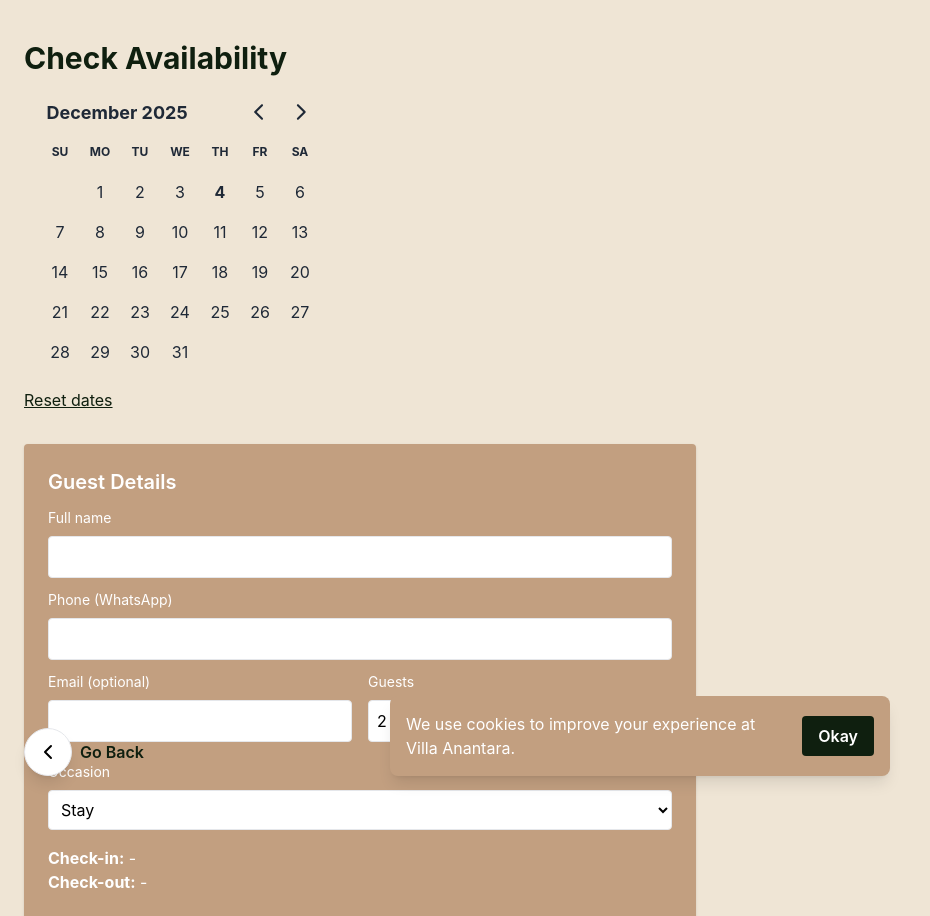
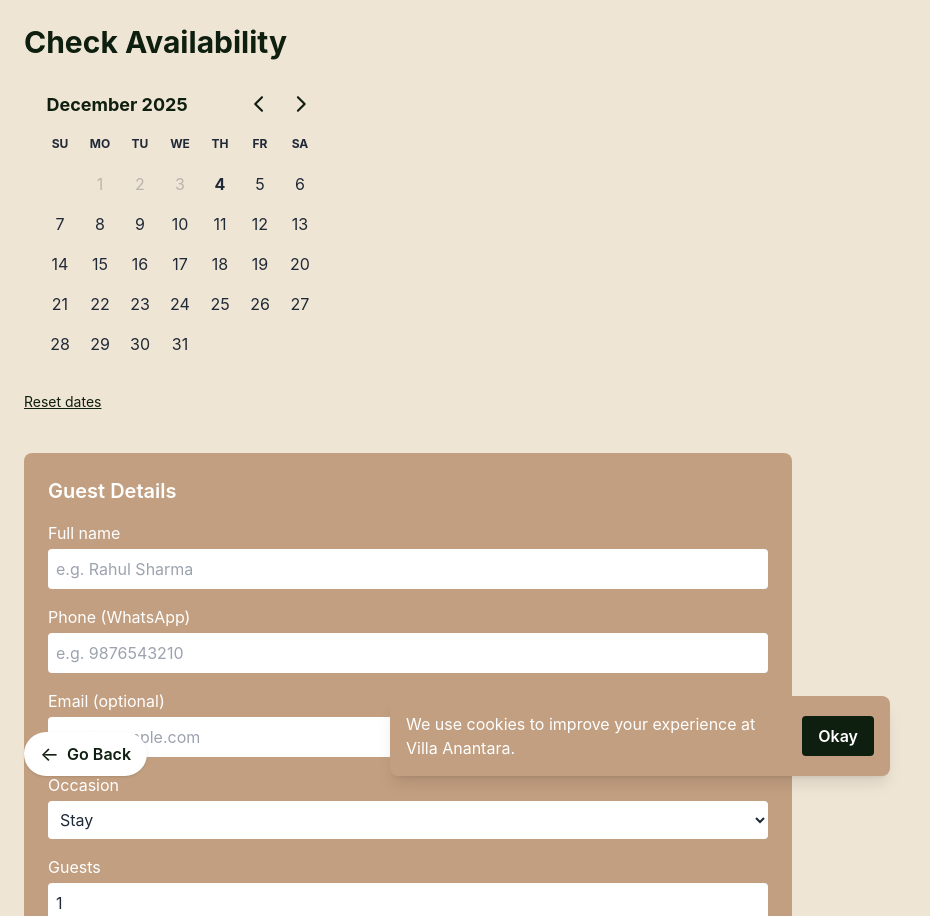
Before and after one commit to intelligencefordm-glitch/villa-anantara-web, a Next.js app: page /check in a window 1280 px wide. Shown: the top 916 px of the page, without its empty margins (0-930 px from the left). Built offline with nearby package versions, Linux system fonts and the light colour scheme; no server answers; the database is empty.

Commit message:
Update page.tsx

```diff
--- a/app/check/page.tsx
+++ b/app/check/page.tsx
@@ -1,311 +1,202 @@
 "use client";
 
-import { useEffect, useState, useRef } from "react";
+import React, { useEffect, useState, useRef } from "react";
 import { DayPicker } from "react-day-picker";
 import "react-day-picker/dist/style.css";
-import { format, eachDayOfInterval, isBefore } from "date-fns";
+import { format, differenceInDays } from "date-fns";
 
-export default function CheckAvailability() {
-  const [blockedDates, setBlockedDates] = useState<Date[]>([]);
-  const [loading, setLoading] = useState(true);
-
-  const [checkIn, setCheckIn] = useState<Date | undefined>(undefined);
-  const [checkOut, setCheckOut] = useState<Date | undefined>(undefined);
-
-  // Guest form fields
+export default function CheckAvailabilityPage() {
+  const [range, setRange] = useState<{ from?: Date; to?: Date }>({});
+  const [phone, setPhone] = useState("");
   const [name, setName] = useState("");
-  const [phone, setPhone] = useState("");
   const [email, setEmail] = useState("");
-  const [guests, setGuests] = useState<number>(2);
+  const [guests, setGuests] = useState(1);
   const [occasion, setOccasion] = useState("Stay");
 
-  const [warning, setWarning] = useState("");
-  const [sending, setSending] = useState(false);
-
-  // For auto-scroll after date selection
   const formRef = useRef<HTMLDivElement | null>(null);
 
+  const mocha = "#C29F80";
+
+  // AUTO SCROLL TO FORM AFTER DATE SELECTION
   useEffect(() => {
-    loadBlockedDates();
-  }, []);
-
-  async function loadBlockedDates() {
-    setLoading(true);
-    try {
-      const res = await fetch("/api/blocks/list");
-      const json = await res.json();
-      if (Array.isArray(json)) {
-        setBlockedDates(json.map((d: any) => new Date(d.date)));
+    if (range.from && formRef.current) {
+      formRef.current.scrollIntoView({ behavior: "smooth" });
     }
-    } catch (e) {
-      console.error("Failed load blocked", e);
-    } finally {
-      setLoading(false);
-    }
-  }
-
-  const rangeHasBlockedDates = (start: Date, end: Date) => {
-    const allDays = eachDayOfInterval({ start, end });
-    return allDays.some((d) =>
-      blockedDates.some(
-        (b) => format(b, "yyyy-MM-dd") === format(d, "yyyy-MM-dd")
-      )
-    );
-  };
-
-  const handleSelect = (day: Date) => {
-    setWarning("");
-
-    // First date selection
-    if (!checkIn) {
-      setCheckIn(day);
-      setCheckOut(undefined);
-      return;
-    }
-
-    // Same day check-in/out — not allowed
-    if (format(day, "yyyy-MM-dd") === format(checkIn, "yyyy-MM-dd")) {
-      setWarning("Check-out must be at least 1 day after check-in.");
-      return;
-    }
-
-    // Clicking before check-in resets selection
-    if (isBefore(day, checkIn)) {
-      setCheckIn(day);
-      setCheckOut(undefined);
-      return;
-    }
-
-    // Range overlaps blocked dates
-    if (rangeHasBlockedDates(checkIn, day)) {
-      setWarning("Selected dates include unavailable dates.");
-      return;
-    }
-
-    // Valid range chosen
-    setCheckOut(day);
-
-    // Auto-scroll to form
-    if (formRef.current) {
-      setTimeout(() => {
-        formRef.current?.scrollIntoView({ behavior: "smooth" });
-      }, 150);
-    }
-  };
+  }, [range]);
 
   const nights =
-    checkIn && checkOut
-      ? eachDayOfInterval({ start: checkIn, end: checkOut }).length - 1
-      : 0;
+    range.from && range.to ? differenceInDays(range.to, range.from) : 0;
 
-  const resetDates = () => {
-    setCheckIn(undefined);
-    setCheckOut(undefined);
-    setWarning("");
-  };
+  const today = new Date();
+  today.setHours(0, 0, 0, 0); // Clean midnight
 
-  const validateForm = () => {
-    if (!name.trim()) {
-      setWarning("Please enter your name.");
-      return false;
-    }
-    if (!phone.trim()) {
-      setWarning("Please enter your phone number.");
-      return false;
-    }
-    if (!checkIn || !checkOut) {
-      setWarning("Please select check-in and check-out dates.");
-      return false;
-    }
-    return true;
-  };
+  // RESET FUNCTION
+  const resetDates = () => setRange({});
 
-  const sendInquiry = async () => {
-    setWarning("");
-    if (!validateForm()) return;
+  // SEND WHATSAPP MESSAGE
+  const handleWhatsApp = () => {
+    if (!range.from || !range.to) return alert("Select your dates first!");
+    if (!name) return alert("Please enter your name");
+    if (!phone) return alert("Please enter your phone number");
 
-    setSending(true);
+    const msg = encodeURIComponent(
+      `Hello, I would like to book Villa Anantara.\n\n` +
+        `👤 Name: ${name}\n` +
+        `📱 Phone: ${phone}\n` +
+        `✉️ Email: ${email || "Not provided"}\n` +
+        `🎉 Occasion: ${occasion}\n` +
+        `👥 Guests: ${guests}\n\n` +
+        `📅 Check-in: ${format(range.from, "dd MMM yyyy")}\n` +
+        `📅 Check-out: ${format(range.to, "dd MMM yyyy")}\n` +
+        `🌙 Nights: ${nights}\n`
+    );
 
-    const payload = {
-      name,
-      phone,
-      email,
-      guests,
-      occasion,
-      check_in: format(checkIn!, "yyyy-MM-dd"),
-      check_out: format(checkOut!, "yyyy-MM-dd"),
-      nights,
-    };
-
-    try {
-      await fetch("/api/inquiries/add", {
-        method: "POST",
-        headers: { "Content-Type": "application/json" },
-        body: JSON.stringify(payload),
-      });
-
-      const waMsg = `Hi, I am ${payload.name}. I want to book Villa Anantara from ${format(
-        checkIn!,
-        "dd MMM yyyy"
-      )} to ${format(checkOut!, "dd MMM yyyy")} (${nights} nights) for ${
-        payload.guests
-      } guests. Occasion: ${occasion}. My contact: ${payload.phone}${
-        payload.email ? `, Email: ${payload.email}` : ""
-      }.`;
-
-      window.open(
-        `https://wa.me/918889777288?text=${encodeURIComponent(waMsg)}`,
-        "_blank"
-      );
-    } catch (err) {
-      console.error(err);
-      setWarning("Failed to send request.");
-    } finally {
-      setSending(false);
-    }
+    window.open(`https://wa.me/918889777288?text=${msg}`, "_blank");
   };
 
   return (
-    <main
-      className="min-h-screen px-6 py-10"
-      style={{ backgroundColor: "#EFE5D5" }}
-    >
-      <h1 className="text-3xl font-bold text-[#0F1F0F] mb-4">Check Availability</h1>
-
-      {warning && (
-        <div className="mb-4 p-3 bg-red-200 text-red-800 rounded">{warning}</div>
-      )}
+    <main className="min-h-screen bg-[#EFE5D5] p-6 pb-20">
+      {/* TITLE */}
+      <h1 className="text-3xl font-bold mb-6 text-[#0F1F0F]">
+        Check Availability
+      </h1>
 
       {/* CALENDAR */}
-      {loading ? (
-        <p>Loading calendar...</p>
-      ) : (
-        <>
+      <div className="mb-10">
         <DayPicker
           mode="range"
+          selected={range}
+          onSelect={setRange}
           numberOfMonths={1}
-            selected={{ from: checkIn, to: checkOut }}
-            onDayClick={handleSelect}
-            disabled={blockedDates}
-            modifiers={{ blocked: blockedDates }}
-            modifiersStyles={{
+          disabled={{ before: today }}
+          modifiersClassNames={{
+            selected: "selected-day",
+          }}
+          styles={{
+            caption: { color: "#0F1F0F", fontWeight: "600" },
+            day: { borderRadius: "6px" },
             selected: {
-                backgroundColor: "#C29F80",
+              backgroundColor: mocha,
               color: "white",
             },
-              blocked: {
-                backgroundColor: "#A67C5A",
+            range_start: {
+              backgroundColor: mocha,
+              color: "white",
+            },
+            range_end: {
+              backgroundColor: mocha,
               color: "white",
             },
           }}
         />
 
-          <div className="mt-4">
-            <button onClick={resetDates} className="underline text-[#0F1F0F]">
+        {/* RESET DATES */}
+        <button
+          onClick={resetDates}
+          className="mt-3 underline text-sm text-[#0F1F0F] hover:opacity-70"
+        >
           Reset dates
         </button>
       </div>
-        </>
-      )}
 
-      {/* FORM */}
+      {/* GUEST DETAILS FORM */}
       <div
         ref={formRef}
-        className="mt-8 max-w-2xl rounded shadow p-6"
-        style={{ backgroundColor: "#C29F80", color: "white" }}
+        className="p-6 rounded-lg max-w-3xl"
+        style={{ backgroundColor: mocha }}
       >
-        <h2 className="text-xl font-semibold mb-3">Guest Details</h2>
+        <h2 className="text-xl font-semibold mb-4 text-white">
+          Guest Details
+        </h2>
 
-        <label className="block mb-2 text-sm">Full name</label>
+        {/* FULL NAME */}
+        <p className="text-white mb-1">Full name</p>
         <input
+          className="w-full p-2 rounded mb-4"
+          style={{ background: "white" }}
+          placeholder="e.g. Rahul Sharma"
           value={name}
           onChange={(e) => setName(e.target.value)}
-          className="w-full p-2 border rounded mb-3 bg-white text-black"
         />
 
-        <label className="block mb-2 text-sm">Phone (WhatsApp)</label>
+        {/* PHONE */}
+        <p className="text-white mb-1">Phone (WhatsApp)</p>
         <input
+          className="w-full p-2 rounded mb-4"
+          style={{ background: "white" }}
+          placeholder="e.g. 9876543210"
           value={phone}
           onChange={(e) => setPhone(e.target.value)}
-          className="w-full p-2 border rounded mb-3 bg-white text-black"
         />
 
-        <div className="grid grid-cols-2 gap-4">
-          <div>
-            <label className="block mb-2 text-sm">Email (optional)</label>
+        {/* EMAIL */}
+        <p className="text-white mb-1">Email (optional)</p>
         <input
+          className="w-full p-2 rounded mb-4"
+          style={{ background: "white" }}
+          placeholder="you@example.com"
           value={email}
           onChange={(e) => setEmail(e.target.value)}
-              className="w-full p-2 border rounded mb-3 bg-white text-black"
         />
-          </div>
 
-          <div>
-            <label className="block mb-2 text-sm">Guests</label>
-            <input
-              type="number"
-              min={1}
-              max={20}
-              value={guests}
-              onChange={(e) => setGuests(Number(e.target.value))}
-              className="w-full p-2 border rounded mb-3 bg-white text-black"
-            />
-          </div>
-        </div>
-
-        <label className="block mb-2 text-sm mt-2">Occasion</label>
+        {/* OCCASION */}
+        <p className="text-white mb-1">Occasion</p>
         <select
+          className="w-full p-2 rounded mb-4"
+          style={{ background: "white" }}
           value={occasion}
           onChange={(e) => setOccasion(e.target.value)}
-          className="w-full p-2 border rounded bg-white text-black"
         >
           <option value="Stay">Stay</option>
           <option value="Other">Other</option>
         </select>
 
-        <div className="mt-4">
-          <p><strong>Check-in:</strong> {checkIn ? format(checkIn, "dd MMM yyyy") : "-"}</p>
-          <p><strong>Check-out:</strong> {checkOut ? format(checkOut, "dd MMM yyyy") : "-"}</p>
-          {checkIn && checkOut && <p><strong>Nights:</strong> {nights}</p>}
+        {/* GUEST COUNT */}
+        <p className="text-white mb-1">Guests</p>
+        <input
+          type="number"
+          min={1}
+          max={30}
+          className="w-full p-2 rounded mb-4"
+          style={{ background: "white" }}
+          value={guests}
+          onChange={(e) => setGuests(Number(e.target.value))}
+        />
+
+        {/* SUMMARY */}
+        {range.from && range.to && (
+          <div className="text-white text-sm mb-4">
+            <p>
+              <strong>Check-in:</strong>{" "}
+              {format(range.from, "dd MMM yyyy")}
+            </p>
+            <p>
+              <strong>Check-out:</strong>{" "}
+              {format(range.to, "dd MMM yyyy")}
+            </p>
+            <p>
+              <strong>Nights:</strong> {nights}
+            </p>
+          </div>
+        )}
+
+        {/* BUTTONS */}
+        <button
+          onClick={handleWhatsApp}
+          className="bg-[#0F1F0F] text-white px-5 py-2 rounded font-semibold hover:opacity-90"
+        >
+          Confirm & Send on WhatsApp
+        </button>
       </div>
 
-        <div className="mt-6 flex gap-3">
-          <button
-            onClick={sendInquiry}
-            disabled={sending}
-            className="px-5 py-2 rounded text-white font-semibold"
-            style={{ backgroundColor: "#C29F80" }}
+      {/* GO BACK BUTTON (FLOATING) */}
+      <a
+        href="/"
+        className="fixed bottom-6 left-6 flex items-center gap-2 bg-white text-[#0F1F0F] px-4 py-2 shadow rounded-full hover:scale-105 transition"
       >
-            {sending ? "Sending..." : "Confirm & Send on WhatsApp"}
-          </button>
-
-          <button onClick={resetDates} className="px-4 py-2 rounded border">
-            Reset dates
-          </button>
-        </div>
-      </div>
-
-      {/* GO BACK BUTTON */}
-      <div className="fixed bottom-6 left-6 z-50 flex items-center gap-2">
-        <button
-          onClick={() => window.history.back()}
-          className="w-12 h-12 rounded-full bg-white shadow-lg flex items-center justify-center border hover:scale-105 transition"
-        >
-          <svg
-            width="24"
-            height="24"
-            fill="none"
-            stroke="black"
-            strokeWidth="2"
-            strokeLinecap="round"
-            strokeLinejoin="round"
-          >
-            <path d="M15 18l-6-6 6-6" />
-          </svg>
-        </button>
-
-        <span className="text-[#0F1F0F] font-semibold">Go Back</span>
-      </div>
+        <span className="text-xl">←</span>
+        <span className="font-semibold">Go Back</span>
+      </a>
     </main>
   );
 }
```
Lines whose indentation alone changed are shown as unchanged.
